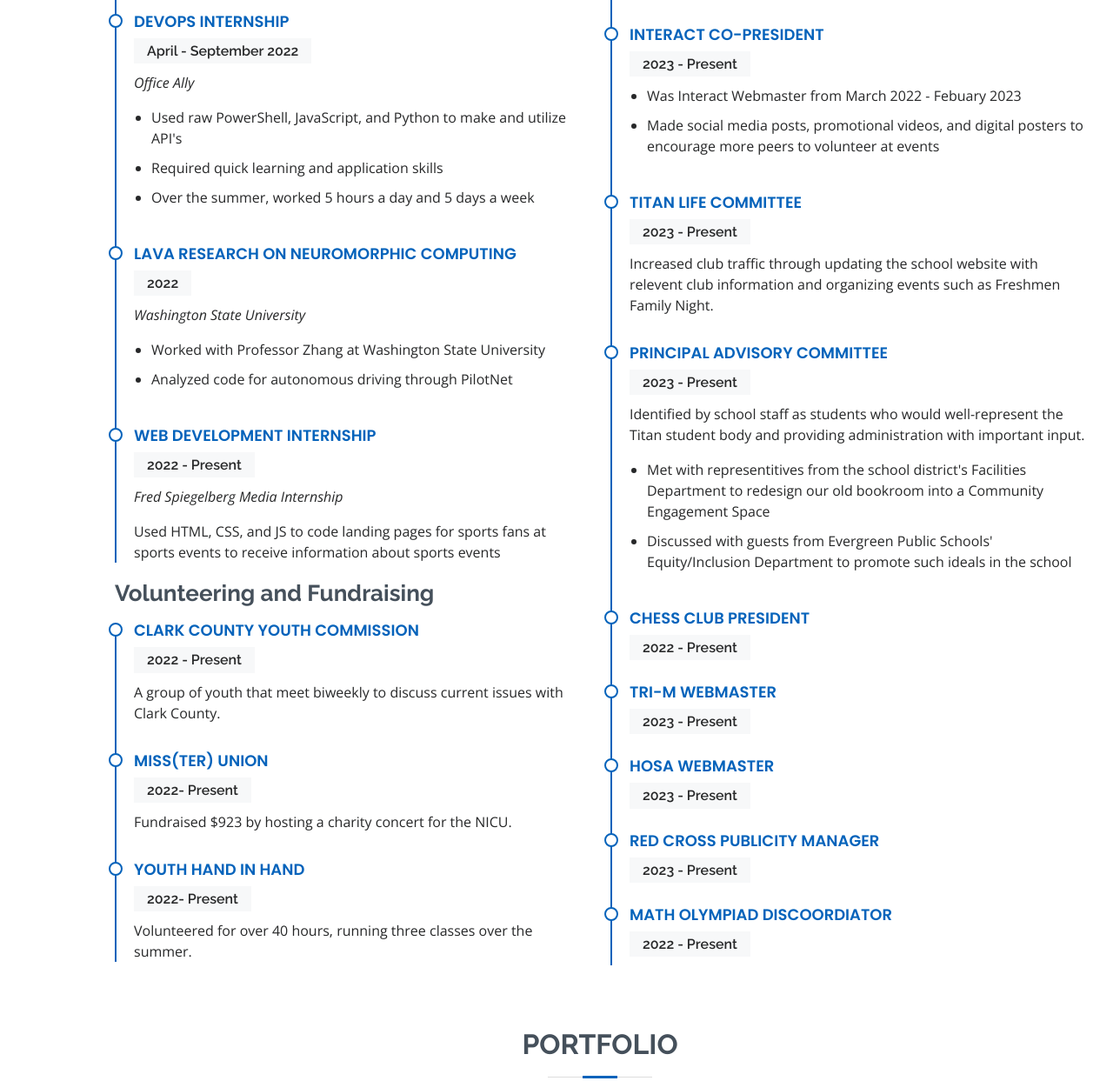
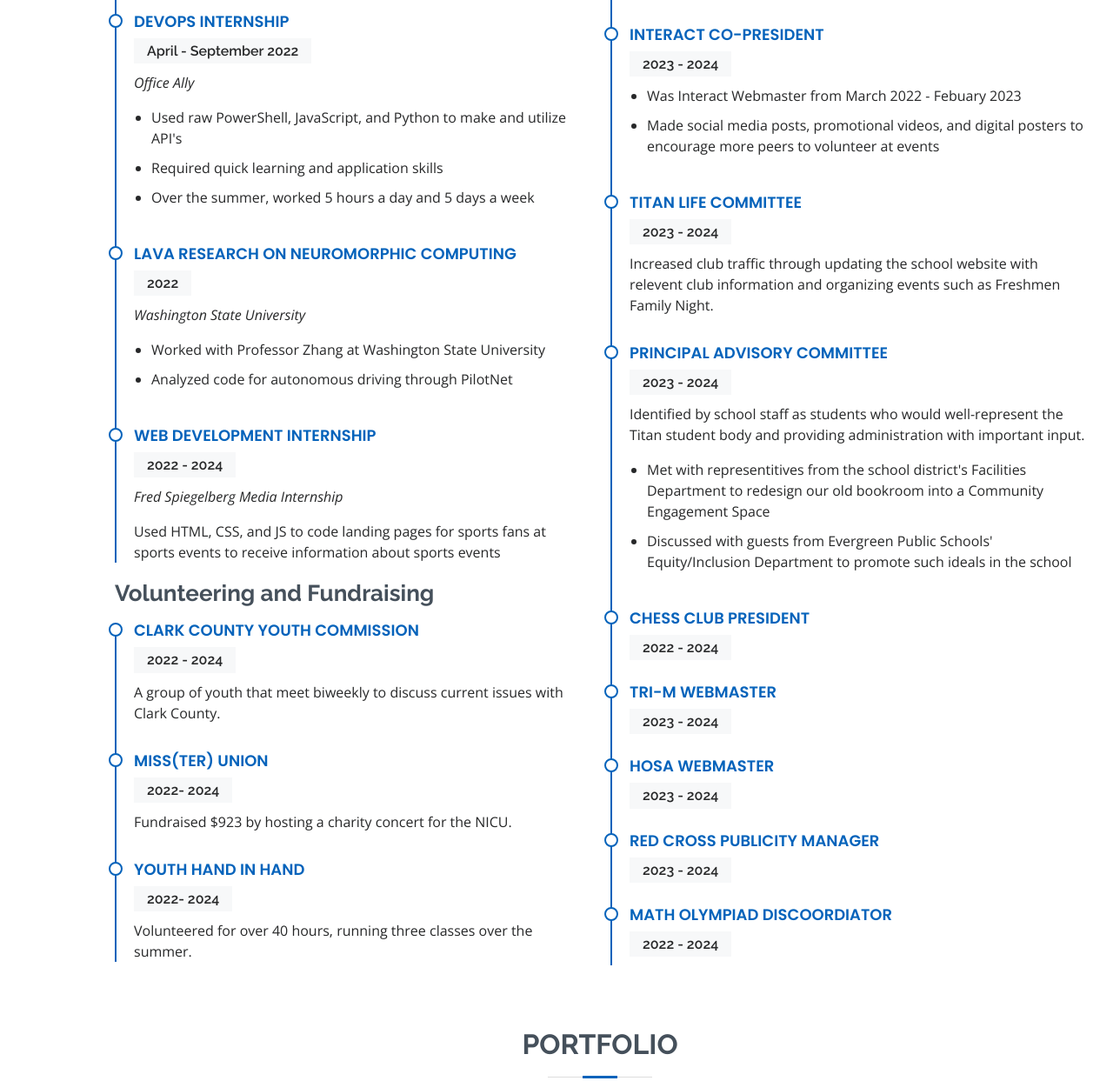
Before and after one commit to wesleyyli/wesleyli, a website: page index.html in a window 1280 px wide. Shown: the part 2188-3431 px from the top of the page at 87% size. Drawn offline with nearby package versions, Linux system fonts and the light colour scheme.

Commit message:
Updated for apps

```diff
--- a/index.html
+++ b/index.html
@@ -99,7 +99,7 @@
             <img src="assets/img/IMG_3035.png" class="img-fluidd" alt="">
           </div>
           <div class="col-lg-8 pt-4 pt-lg-0 content">
-            <h3>Computer Programmer &amp; Web Developer.</h3>
+            <h3>Aspiring Computer Programmer &amp; Web Developer</h3>
             <div class="row">
               <div class="col-lg-6">
                 <ul>
@@ -109,7 +109,7 @@
               </div>
               <div class="col-lg-6">
                 <ul>
-                  <li><i class="bi bi-chevron-right"></i> <strong>Age:</strong> <span>18</span></li>
+                  <li><i class="bi bi-chevron-right"></i> <strong>Age:</strong> <span>19</span></li>
                   <li><i class="bi bi-chevron-right"></i> <strong>Email:</strong> <span>wes.yli27@gmail.com</span></li>
 
                 </ul>
@@ -193,16 +193,16 @@
           <div class="col-lg-3 col-md-6">
             <div class="count-box">
               <i class="bi bi-book"></i>
-              <span data-purecounter-start="502" data-purecounter-end="9" data-purecounter-duration="1" class="purecounter"></span>
-              <p>Class Rank</p>
+              <span data-purecounter-start="0" data-purecounter-end="331" data-purecounter-duration="1" class="purecounter"></span>
+              <p>Current CSE class</p>
             </div>
           </div>
 
           <div class="col-lg-3 col-md-6 mt-5 mt-md-0">
             <div class="count-box">
               <i class="bi bi-journal-richtext"></i>
-              <span data-purecounter-start="0" data-purecounter-end="20" data-purecounter-duration="1" class="purecounter"></span>
-              <p>AP's</p>
+              <span data-purecounter-start="0" data-purecounter-end="19" data-purecounter-duration="1" class="purecounter"></span>
+              <p>Repositories</p>
             </div>
           </div>
 
@@ -339,7 +339,7 @@
             </div>
             <div class="resume-item pb-0">
               <h4>Web Development Internship</h4>
-              <h5>2022 - Present</h5>
+              <h5>2022 - 2024</h5>
               <p><em>Fred Spiegelberg Media Internship</em></p>
               <p>Used HTML, CSS, and JS to code landing pages for sports fans at sports events to receive information about sports events</p>
             </div>
@@ -347,17 +347,17 @@
             <h3 class="resume-title">Volunteering and Fundraising</h3>
             <div class="resume-item">
               <h4>Clark County Youth Commission</h4>
-              <h5>2022 - Present</h5>
+              <h5>2022 - 2024</h5>
               <p>A group of youth that meet biweekly to discuss current issues with Clark County. </p>
             </div>
             <div class="resume-item">
               <h4>Miss(ter) Union</h4>
-              <h5>2022- Present</h5>
+              <h5>2022- 2024</h5>
               <p>Fundraised $923 by hosting a charity concert for the NICU.</p>
             </div>
             <div class="resume-item">
               <h4>Youth Hand in Hand</h4>
-              <h5>2022- Present</h5>
+              <h5>2022- 2024</h5>
               <p>Volunteered for over 40 hours, running three classes over the summer.</p>
             </div>
           </div>
@@ -365,7 +365,7 @@
             <h3 class="resume-title">Leadership Positions</h3>
             <div class="resume-item">
               <h4>Geared Reaction Programming Captain</h4>
-              <h5>2021 - Present</h5>
+              <h5>2021 - 2024</h5>
               <p><em>Union Robotics Team 6559, Geared Reaction, competes in FTC robotics</em></p>
               <ul>
                 <li>Oversaw all software aspects of the robot</li>
@@ -378,7 +378,7 @@
             </div>
             <div class="resume-item">
               <h4>Interact Co-President</h4>
-              <h5>2023 - Present</h5>
+              <h5>2023 - 2024</h5>
               <ul>
                 <li>Was Interact Webmaster from March 2022 - Febuary 2023</li>
                 <li>Made social media posts, promotional videos, and digital posters to encourage more peers to volunteer at events </li>
@@ -386,12 +386,12 @@
             </div>
             <div class="resume-item">
               <h4>Titan Life Committee</h4>
-              <h5>2023 - Present</h5>
+              <h5>2023 - 2024</h5>
               <p>Increased club traffic through updating the school website with relevent club information and organizing events such as Freshmen Family Night.</p>
             </div>
             <div class="resume-item">
               <h4>Principal Advisory Committee</h4>
-              <h5>2023 - Present</h5>
+              <h5>2023 - 2024</h5>
               <p>Identified by school staff as students who would well-represent the Titan student body and providing administration with important input.</p>
               <ul>
                 <li>Met with representitives from the school district's Facilities Department to redesign our old bookroom into a Community Engagement Space</li>
@@ -400,23 +400,23 @@
             </div>
             <div class="resume-item">
               <h4>Chess Club President</h4>
-              <h5>2022 - Present</h5>
+              <h5>2022 - 2024</h5>
             </div>
             <div class="resume-item">
               <h4>Tri-m Webmaster</h4>
-              <h5>2023 - Present</h5>
+              <h5>2023 - 2024</h5>
             </div>
             <div class="resume-item">
               <h4>HOSA Webmaster</h4>
-              <h5>2023 - Present</h5>
+              <h5>2023 - 2024</h5>
             </div>
             <div class="resume-item">
               <h4>Red Cross Publicity Manager</h4>
-              <h5>2023 - Present</h5>
+              <h5>2023 - 2024</h5>
             </div>
             <div class="resume-item">
               <h4>Math Olympiad Discoordiator</h4>
-              <h5>2022 - Present</h5>
+              <h5>2022 - 2024</h5>
             </div>
           </div>
         </div>
```
